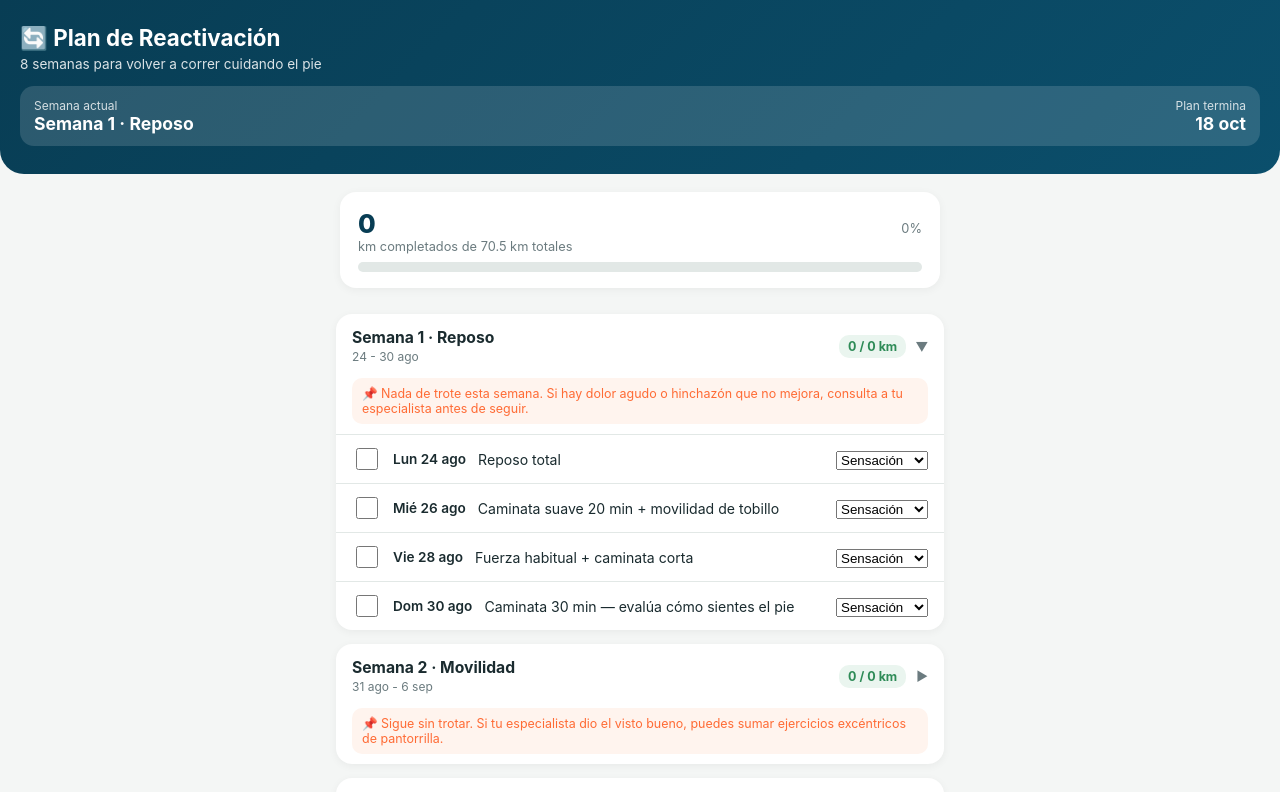
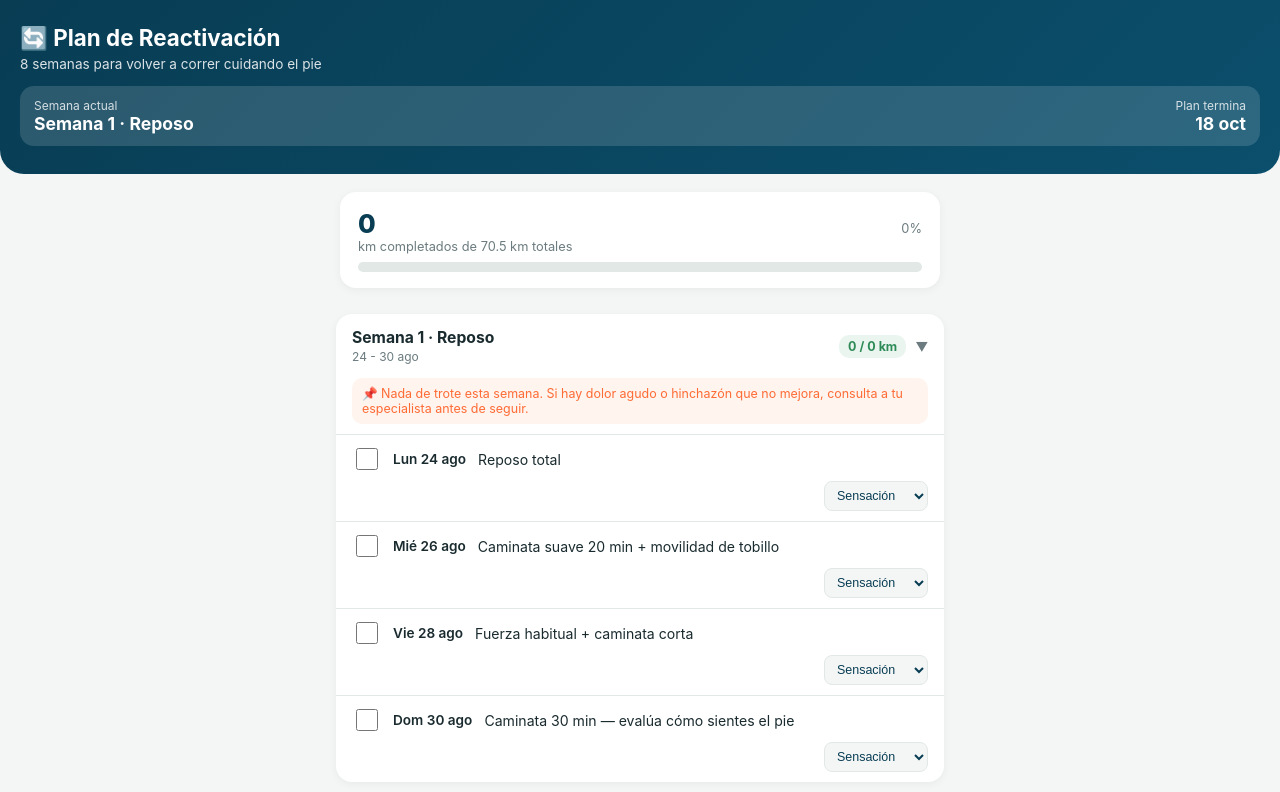
Before and after one commit to jandradeb1985/media-marathon-tracker, a React (Vite) app: page / in a window 1280 px wide. Shown: the top 792 px of the page. Built offline with nearby package versions, Linux system fonts and the light colour scheme.

Commit message:
Update index.css

```diff
--- a/src/index.css
+++ b/src/index.css
@@ -65,11 +65,14 @@ header p{ margin:0; font-size:0.85rem; opacity:0.85; }
   margin-top:14px;
   box-shadow:0 2px 10px rgba(0,0,0,0.05);
 }
-.prediction-title{ font-weight:700; font-size:0.88rem; color:var(--blue-deep); margin-bottom:10px; }
-.prediction-row{ display:flex; justify-content:space-between; font-size:0.76rem; color:var(--muted); margin-bottom:8px; gap:8px; }
-.prediction-main{ font-size:1.9rem; font-weight:800; color:var(--accent); line-height:1.1; }
-.prediction-sub{ font-size:0.85rem; color:var(--muted); margin-top:4px; }
-.prediction-card.empty p{ font-size:0.82rem; color:var(--muted); margin:0; line-height:1.5; }
+.prediction-warning{
+  font-size:0.82rem;
+  color:#a15c00;
+  background:#fff4ee;
+  border-radius:10px;
+  padding:12px 14px;
+  line-height:1.5;
+}
 main{ padding:8px 16px 0; max-width:640px; margin:0 auto; }
 .week{
   background:var(--card);
@@ -111,14 +114,24 @@ main{ padding:8px 16px 0; max-width:640px; margin:0 auto; }
 }
 .week.has-note .week-note{ display:block; }
 .runs{ max-height:0; overflow:hidden; transition:max-height .25s ease; }
-.week.open .runs{ max-height:800px; }
-.run-item{ display:flex; align-items:center; gap:10px; padding:10px 16px; border-top:1px solid var(--border); }
-.run-item label{ display:flex; align-items:center; gap:12px; flex:1; min-width:0; cursor:pointer; }
+.week.open .runs{ max-height:1200px; }
+.run-item{ display:flex; flex-direction:column; gap:8px; padding:10px 16px; border-top:1px solid var(--border); }
+.run-item .run-main{ display:flex; align-items:center; gap:12px; cursor:pointer; }
 .run-item input[type=checkbox]{ width:22px; height:22px; accent-color:var(--green); flex-shrink:0; }
 .run-item .run-day{ font-weight:600; font-size:0.85rem; min-width:64px; flex-shrink:0; }
 .run-item .run-desc{ flex:1; font-size:0.88rem; color:var(--text); min-width:0; }
 .run-item.done .run-desc{ color:var(--muted); text-decoration:line-through; }
 .run-item .run-km{ font-size:0.82rem; font-weight:700; color:var(--blue); white-space:nowrap; flex-shrink:0; }
+.run-extra{ display:flex; gap:8px; justify-content:flex-end; align-items:center; }
+.effort-select{
+  font-size:0.78rem;
+  padding:6px 8px;
+  border:1px solid var(--border);
+  border-radius:8px;
+  background:var(--bg);
+  color:var(--blue-deep);
+  max-width:130px;
+}
 .pace-input{
   width:54px;
   flex-shrink:0;
@@ -130,21 +143,7 @@ main{ padding:8px 16px 0; max-width:640px; margin:0 auto; }
   color:var(--blue-deep);
   background:var(--bg);
 }
-.pace-input:focus{ outline:none; border-color:var(--blue); background:#fff; }
-.race-section{
-  margin:20px 16px 30px;
-  max-width:608px;
-  margin-left:auto;
-  margin-right:auto;
-  background:linear-gradient(135deg,var(--accent),#ff8a5c);
-  border-radius:18px;
-  padding:20px;
-  color:#fff;
-  text-align:center;
-}
-.race-section .emoji{ font-size:2rem; }
-.race-section h2{ margin:6px 0 2px; font-size:1.2rem; }
-.race-section p{ margin:0; font-size:0.85rem; opacity:0.95; }
+.pace-input:focus, .effort-select:focus{ outline:none; border-color:var(--blue); background:#fff; }
 .reset-btn{
   display:block;
   margin:20px auto 0;
```
